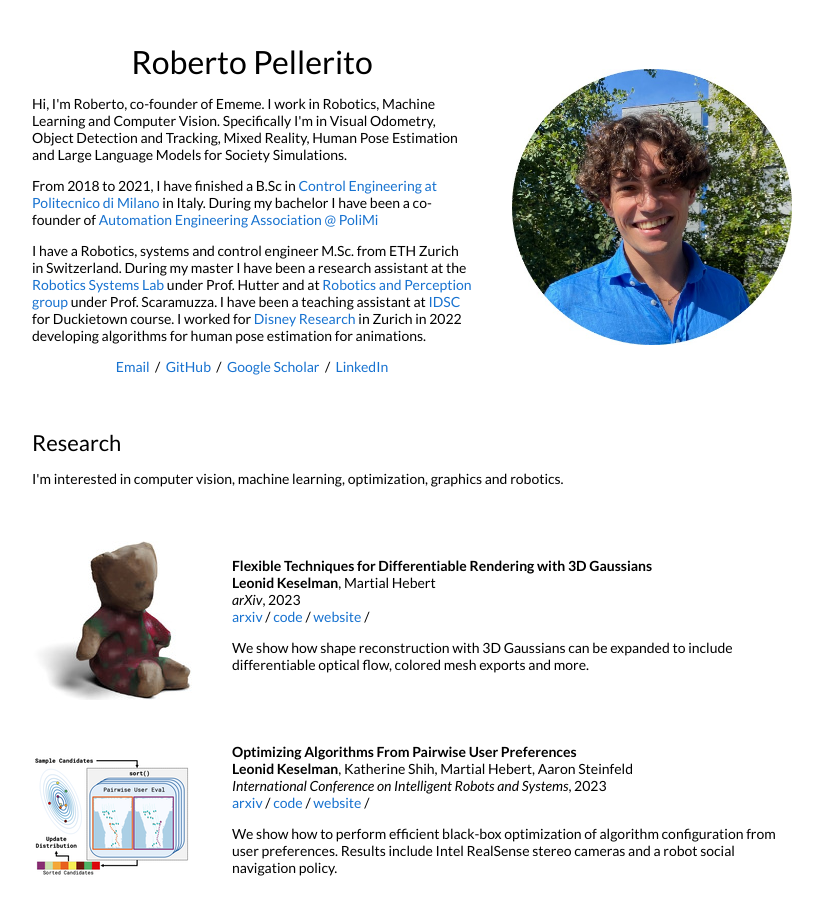
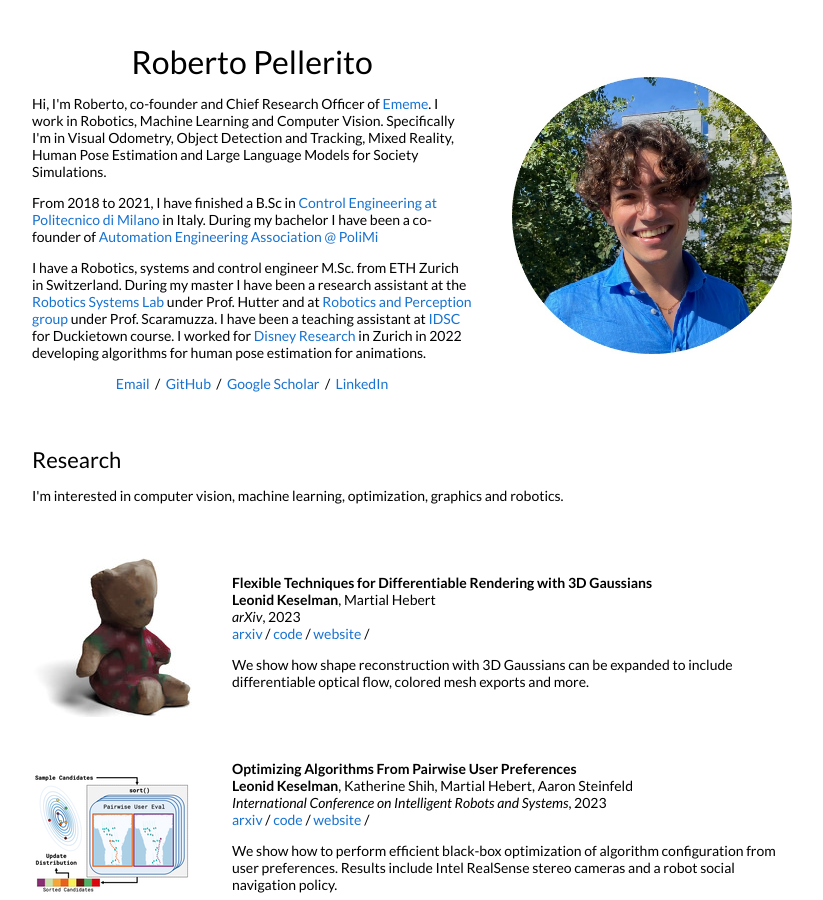
Before and after one commit to senecobis/senecobis.github.io, a Jekyll site: the page built from _posts/2023-08-28-3dgaussians.markdown, in a window 1280 px wide and 900 px high. Shown: the whole window, without its empty margins (228-1051 px from the left). Built offline with Jekyll 4.4.1, drawn with Linux system fonts in a browser that asks for light colours.

Commit message:
update ememe

```diff
--- a/_layouts/default.html
+++ b/_layouts/default.html
@@ -34,7 +34,7 @@
               <h1>
                 Roberto Pellerito
               </h1>
-              <p>Hi, I'm Roberto, co-founder of Ememe. I work in Robotics, Machine Learning and Computer Vision. Specifically I'm in Visual Odometry, Object Detection and Tracking, Mixed Reality, Human Pose Estimation and Large Language Models for Society Simulations.
+              <p>Hi, I'm Roberto, co-founder and Chief Research Officer of <a href="https://ememe.ai">Ememe</a>. I work in Robotics, Machine Learning and Computer Vision. Specifically I'm in Visual Odometry, Object Detection and Tracking, Mixed Reality, Human Pose Estimation and Large Language Models for Society Simulations.
               </p>
               <p>
                 From 2018 to 2021, I have finished a B.Sc in <a href="https://www.polimi.it/futuri-studenti/corsi-di-laurea-magistrale/automation-and-control-engineering-ingegneria-dellautomazione">Control Engineering at Politecnico di Milano</a> in Italy. During my bachelor I have been a co-founder of <a href="https://www.aeapolimi.it/en/"> Automation Engineering Association @ PoliMi </a>
```
